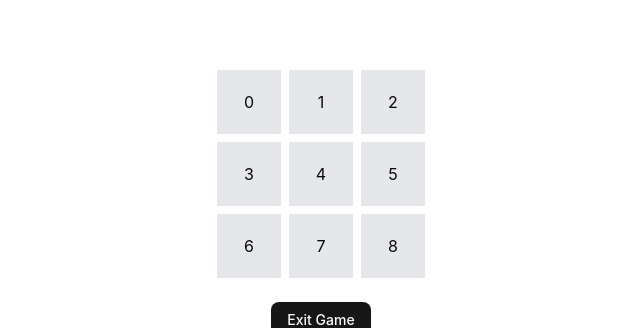
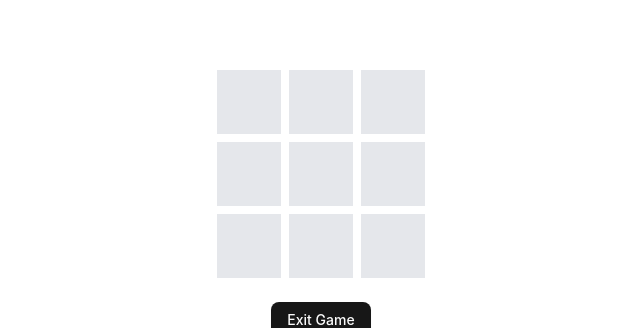
Before and after one commit to voidst1/tic-tac-toe-react-redux-rust, a React (Vite) app in the folder react-app/: page / in a window 1280 px wide. Both pictures are taken after a click on the button "Practice with Bot". Shown: the part 196-524 px from the top of the page, without its empty margins (319-959 px from the left). Built offline with nearby package versions, Linux system fonts and the light colour scheme.

Commit message:
Add bitboard

```diff
--- a/react-app/src/features/tic-tac-toe/Square.tsx
+++ b/react-app/src/features/tic-tac-toe/Square.tsx
@@ -1,8 +1,17 @@
+import { useAppSelector } from "@/app/hooks"
 import type { JSX } from "react"
+import { selectSquare } from "./ticTacToeSlice"
 
 export const Square = ({ id }: { id: number }): JSX.Element => {
+  const square = useAppSelector(state => selectSquare(state, id))
+
   const getSymbol = (): string => {
-    return id.toString()
+    if (square === 0) {
+      return "X"
+    } else if (square === 1) {
+      return "O"
+    }
+    return ""
   }
 
   return <button className="size-16 bg-gray-200">{getSymbol()}</button>
--- a/react-app/src/features/tic-tac-toe/ticTacToeSlice.ts
+++ b/react-app/src/features/tic-tac-toe/ticTacToeSlice.ts
@@ -1,4 +1,5 @@
 import { createAppSlice } from "@/app/createAppSlice"
+import { getBit } from "@/utils/bit-utils"
 import type { PayloadAction } from "@reduxjs/toolkit/react"
 
 export enum GameStatus {
@@ -21,11 +22,13 @@ export type Player = {
 export type TicTacToeSliceState = {
   gameStatus: GameStatus
   players: Player[]
+  bitboards: number[]
 }
 
 const initialState: TicTacToeSliceState = {
   gameStatus: GameStatus.MainMenu,
   players: [],
+  bitboards: [0, 0],
 }
 
 export const ticTacToeSlice = createAppSlice({
@@ -42,8 +45,18 @@ export const ticTacToeSlice = createAppSlice({
   }),
   selectors: {
     selectGameStatus: state => state.gameStatus,
+
+    // returns player id if square is occupied, else return null
+    selectSquare: (state, position: number) => {
+      for (let i = 0; i < state.bitboards.length; i++) {
+        if (getBit(state.bitboards[i], position)) {
+          return i
+        }
+      }
+      return null
+    },
   },
 })
 
 export const { startGame, exitGame } = ticTacToeSlice.actions
-export const { selectGameStatus } = ticTacToeSlice.selectors
+export const { selectGameStatus, selectSquare } = ticTacToeSlice.selectors
--- /dev/null
+++ b/react-app/src/utils/bit-utils.ts
@@ -0,0 +1,12 @@
+export function getBit(a: number, position: number): boolean {
+  return ((a >> position) & 1) === 1
+}
+export function setBit(a: number, position: number): number {
+  return a | (1 << position)
+}
+export function clearBit(a: number, position: number): number {
+  return a & ~(1 << position)
+}
+export function flipBit(a: number, position: number): number {
+  return a ^ (1 << position)
+}
```
Also changed, not shown: 1 other file (tests, documents, lock files or other folders).
